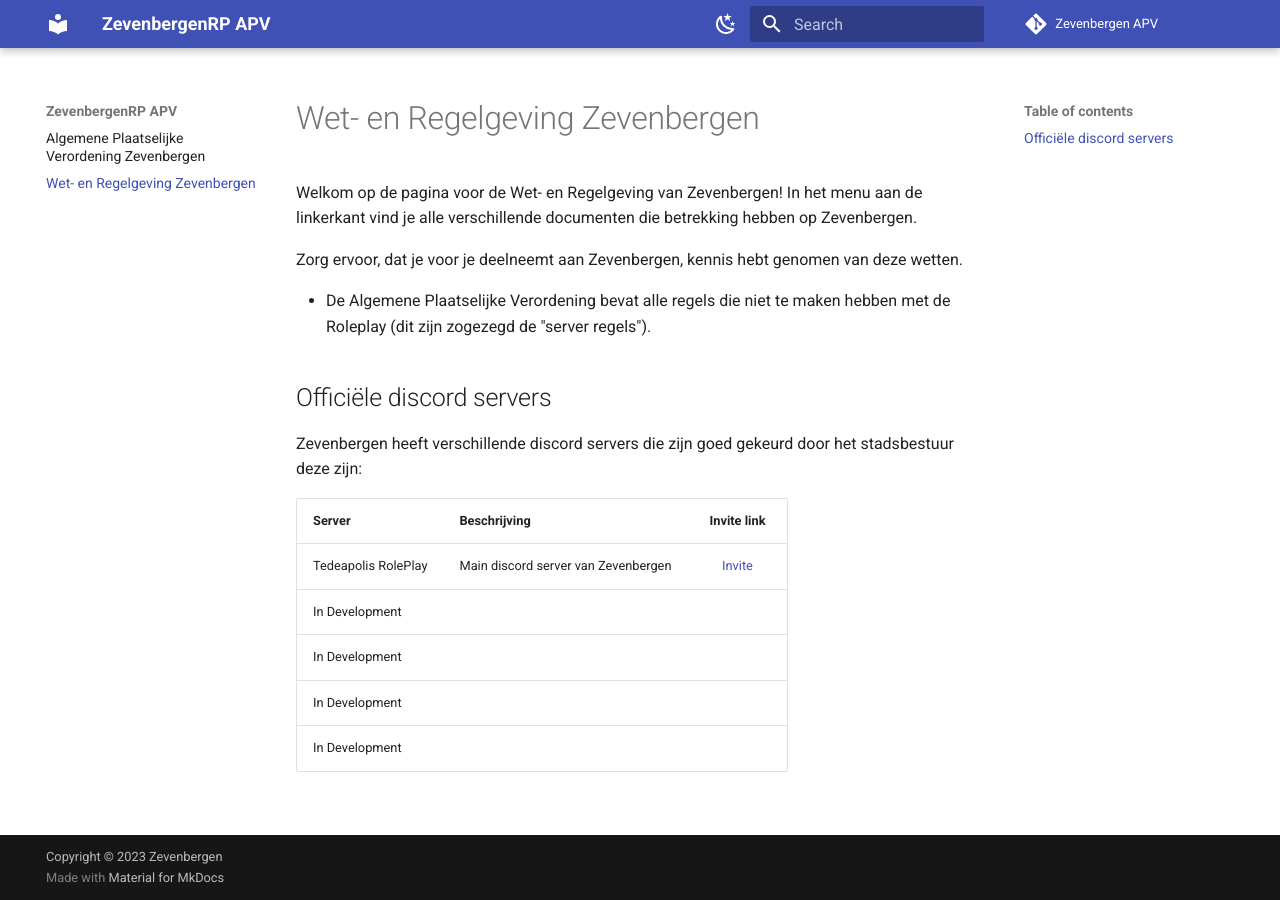
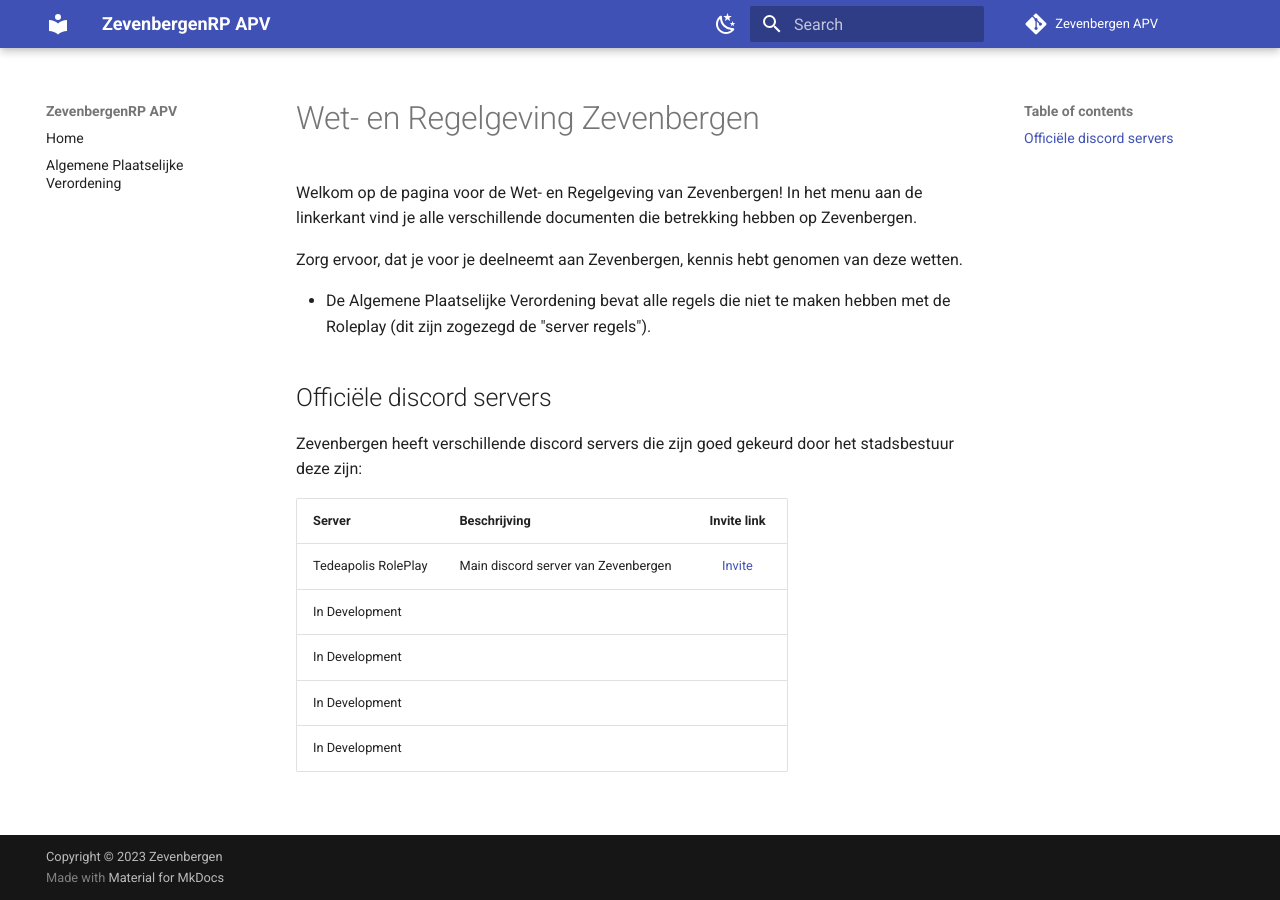
Before and after one commit to RyanFHO/wetboek-apv, an MkDocs documentation site: the page built from docs/Index.md, in a window 1280 px wide. Built offline with MkDocs 1.6.1 and Material for MkDocs 9.7.7, drawn with Linux system fonts in a browser that asks for light colours; comment, search, counter and statistics services are not loaded; some of the changed lines change nothing that is shown.

Commit message:
Update mkdocs.yml
Nav ingevoegd

```diff
--- a/mkdocs.yml
+++ b/mkdocs.yml
@@ -23,3 +23,7 @@ repo_name: 'Zevenbergen APV'
 edit_uri: 'https://github.com/RyanFHO/wetboek-apv'
 # Copyright
 copyright: Copyright &copy; 2023 Zevenbergen
+#Indeling
+nav:
+  - Home: index.md
+  - Algemene Plaatselijke Verordening: APV.md
```
